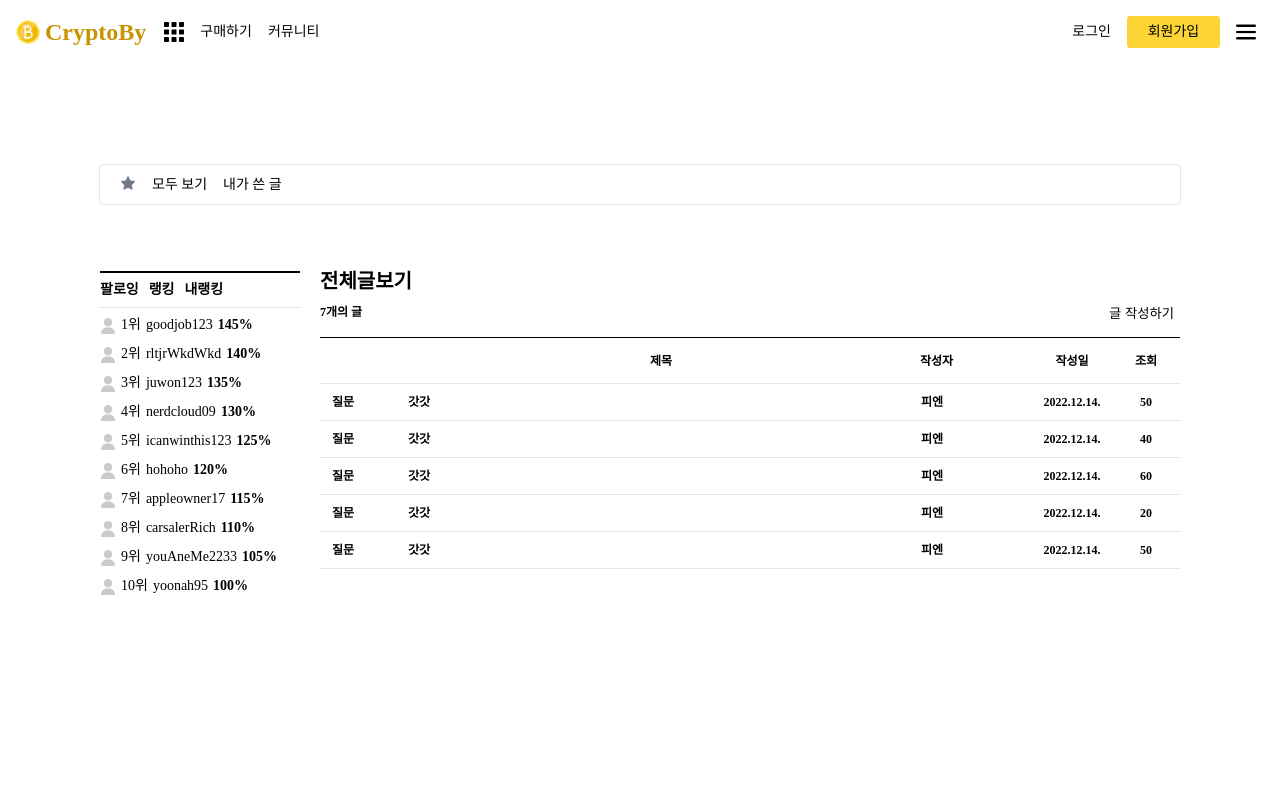
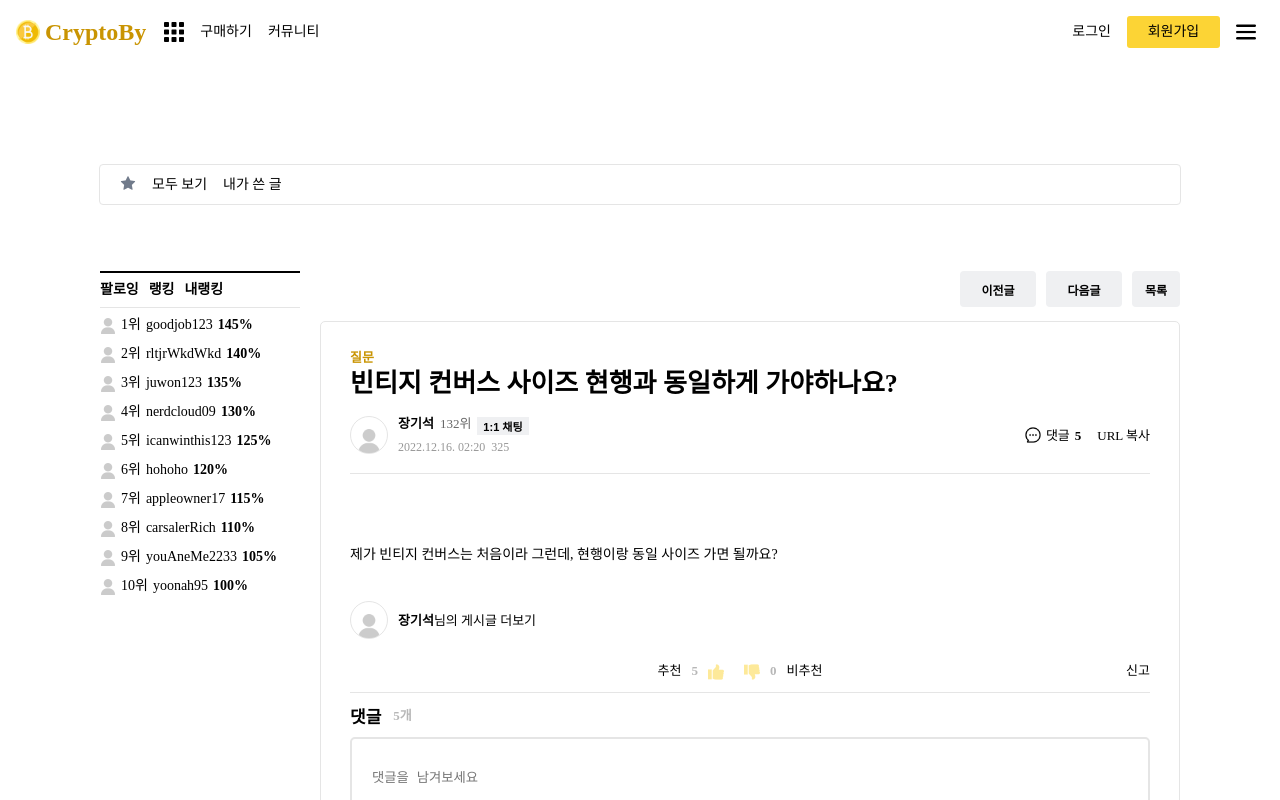
Before and after one commit to JuwonChoi902/crypto-investing-simulation, a React (Create React App) app: page /community/1 in a window 1280 px wide. Shown: the top 800 px of the page. Built offline with nearby package versions, Linux system fonts and the light colour scheme; a web font is replaced by a local one.

Commit message:
점검중

```diff
--- a/src/pages/Community/Community.tsx
+++ b/src/pages/Community/Community.tsx
@@ -17,8 +17,8 @@ export default function Community() {
       </FilterBox>
       <MainBox>
         <Ranking />
-        <Posts />
-        {/* <Post /> */}
+        {/* <Posts /> */}
+        <Post />
       </MainBox>
     </OuterBox>
   );
```
